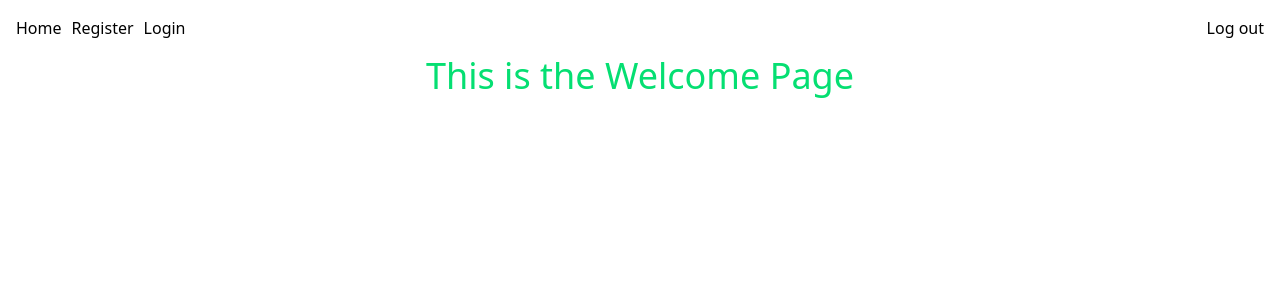
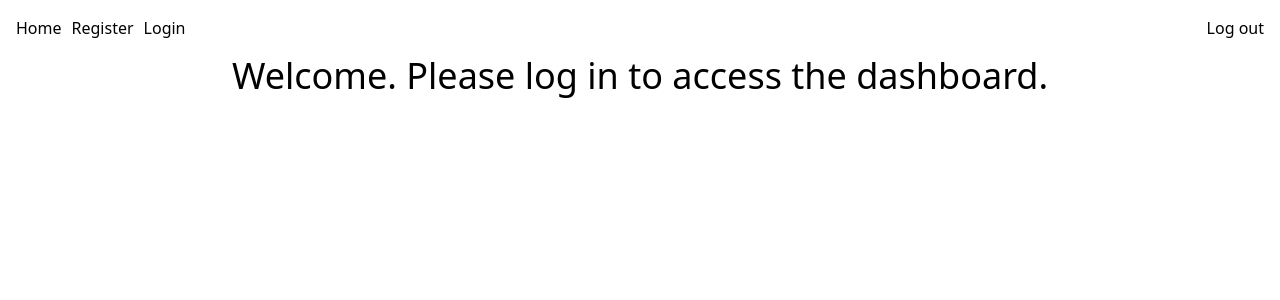
Before and after one commit to rootaccess2023/digib-fe, a React (Vite) app: page / in a window 1280 px wide. Shown: the top 300 px of the page. Built offline with nearby package versions, Linux system fonts and the light colour scheme; no server answers.

Commit message:
chore: changed color and welcome message to ask the user to sign in first

```diff
--- a/src/features/Welcome.tsx
+++ b/src/features/Welcome.tsx
@@ -1,7 +1,7 @@
 function Welcome() {
     return (
         <section className="container mx-auto text-center">
-            <h1 className="text-4xl text-green-400">This is the Welcome Page</h1>
+            <h1 className="text-4xl text-black-400">Welcome. Please log in to access the dashboard.</h1>
         </section>
     )
 }
```
